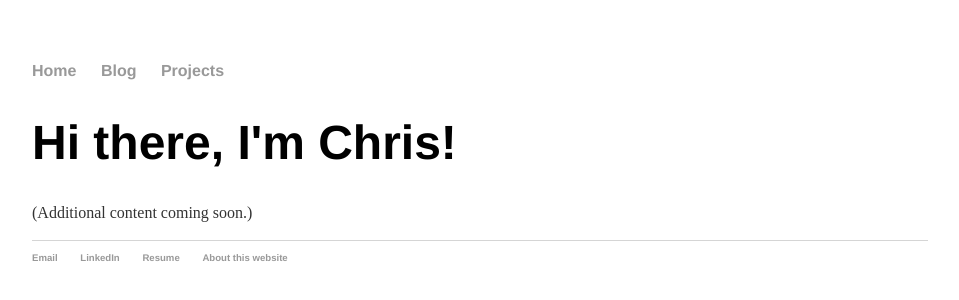
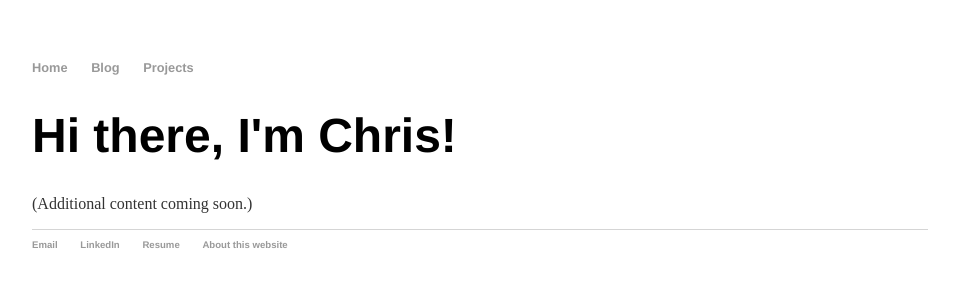
Before and after one commit to chriso23/chriso23.github.io, a Jekyll site: the page built from index.html, in a window 1280 px wide. Shown: the top 300 px of the page, without its empty margins (160-1119 px from the left). Built offline with Jekyll 4.4.1, drawn with Linux system fonts in a browser that asks for light colours.

Commit message:
Update main.css

```diff
--- a/css/main.css
+++ b/css/main.css
@@ -1,10 +1,11 @@
 body { margin: 60px auto; width: 70%; }
 
-a { text-decoration: none; color: #6787b7;  }
+p { font-size: 1em; color: #333; }
+a { text-decoration: none; color: #6787b7; }
 a:hover { text-decoration: underline; }
 
-ul { font-size: 1em; line-height: 1.4em; color: #333; }
-p { font-size: 1em; line-height: 1.4em; color: #333; }
+ul { font-size: 1em; line-height: 1.2em; color: #333; }
+ul p { font-size: 1em; line-height: 1.2em; color: #333; }
 
 
 h1, h2, h3, h4 { font-family: 'Helvetica', 'Arial', 'Sans-Serif'; }
@@ -17,7 +18,8 @@
 nav ul li, footer ul li { display: inline; margin-right: 20px; }
 nav ul li a, footer ul li a { color: #999; }
 
-    nav {font-size: 1em}
+/* nav and footer **/
+nav {font-size: 0.8em}
 footer { border-top: 1px solid #d5d5d5; font-size: .6em; }
 
 /* Blog */
```
